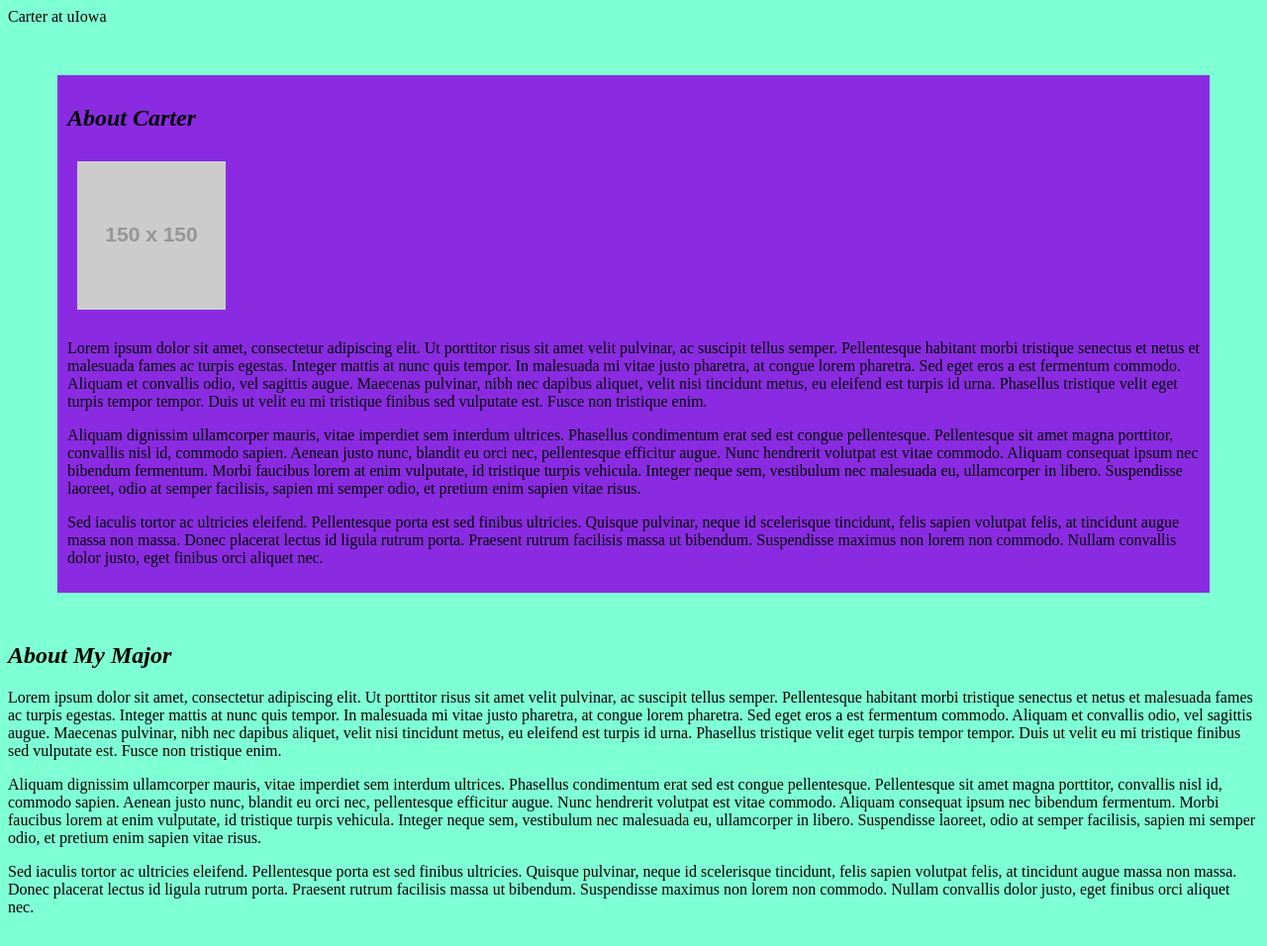
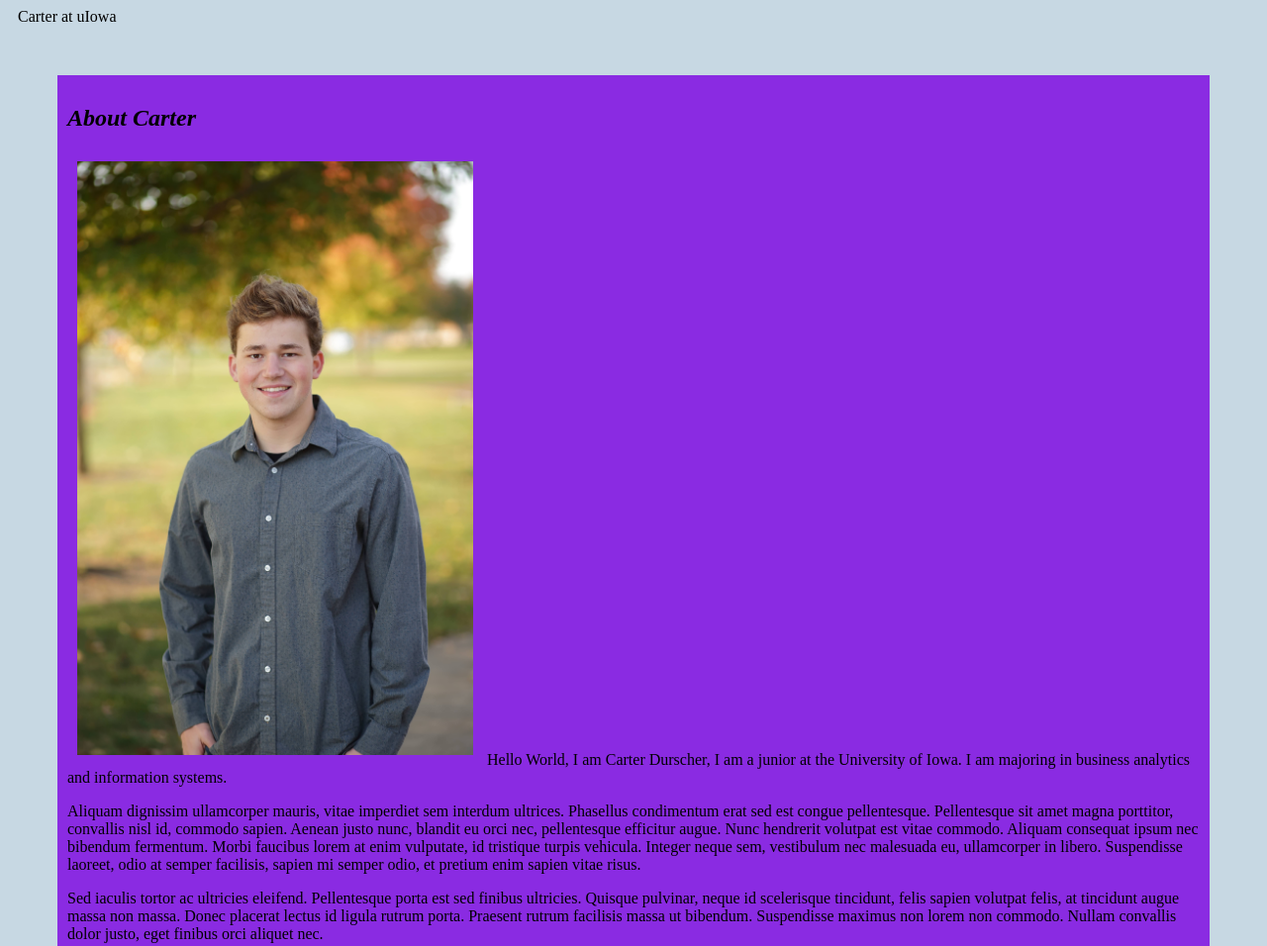
Before and after one commit to CDurscher/CDurscher_HW8, a plain HTML site: page index.html in a window 1280 px wide. Shown: the top 956 px of the page at 99% size. Drawn offline with Linux system fonts and the light colour scheme; placeholder pictures from the web are drawn by us.

Commit message:
added photos

```diff
--- a/css/stylesheet.css
+++ b/css/stylesheet.css
@@ -1,5 +1,5 @@
 body{
-    background-color: aquamarine;
+    background-color: #C7D8E3;
 }
 
 .highlight{
@@ -17,4 +17,8 @@ h2{
 }
 
 a:link{text-decoration: none; color: black;}
-a:hover{text-decoration: underline; color: pink;}
+a:hover{text-decoration: underline; color: white;}
+a{
+    text-align: left;
+    padding:10px
+}
--- a/index.html
+++ b/index.html
@@ -16,21 +16,12 @@
             <div class="highlight">
                 <h2>About Carter</h2>
                 <p>
-                    <img src="https://via.placeholder.com/150">
-                </p>
-                <p>
-                    Lorem ipsum dolor sit amet, consectetur adipiscing elit. Ut porttitor risus sit amet velit pulvinar,
-                    ac
-                    suscipit tellus semper. Pellentesque habitant morbi tristique senectus et netus et malesuada fames
-                    ac
-                    turpis egestas. Integer mattis at nunc quis tempor. In malesuada mi vitae justo pharetra, at congue
-                    lorem pharetra. Sed eget eros a est fermentum commodo. Aliquam et convallis odio, vel sagittis
-                    augue.
-                    Maecenas pulvinar, nibh nec dapibus aliquet, velit nisi tincidunt metus, eu eleifend est turpis id
-                    urna.
-                    Phasellus tristique velit eget turpis tempor tempor. Duis ut velit eu mi tristique finibus sed
-                    vulputate
-                    est. Fusce non tristique enim.
+                    <img src="./photos/profilepic.JPG" width = "400">
+
+
+                   Hello World,
+
+                   I am Carter Durscher, I am a junior at the University of Iowa. I am majoring in business analytics and information systems.
                 </p>
                 <p>
                     Aliquam dignissim ullamcorper mauris, vitae imperdiet sem interdum ultrices. Phasellus condimentum
```
Also changed, not shown: carter.html (+4 -2 lines), photos/profilepic.JPG (added), photos/uiowa.jpg (added).
